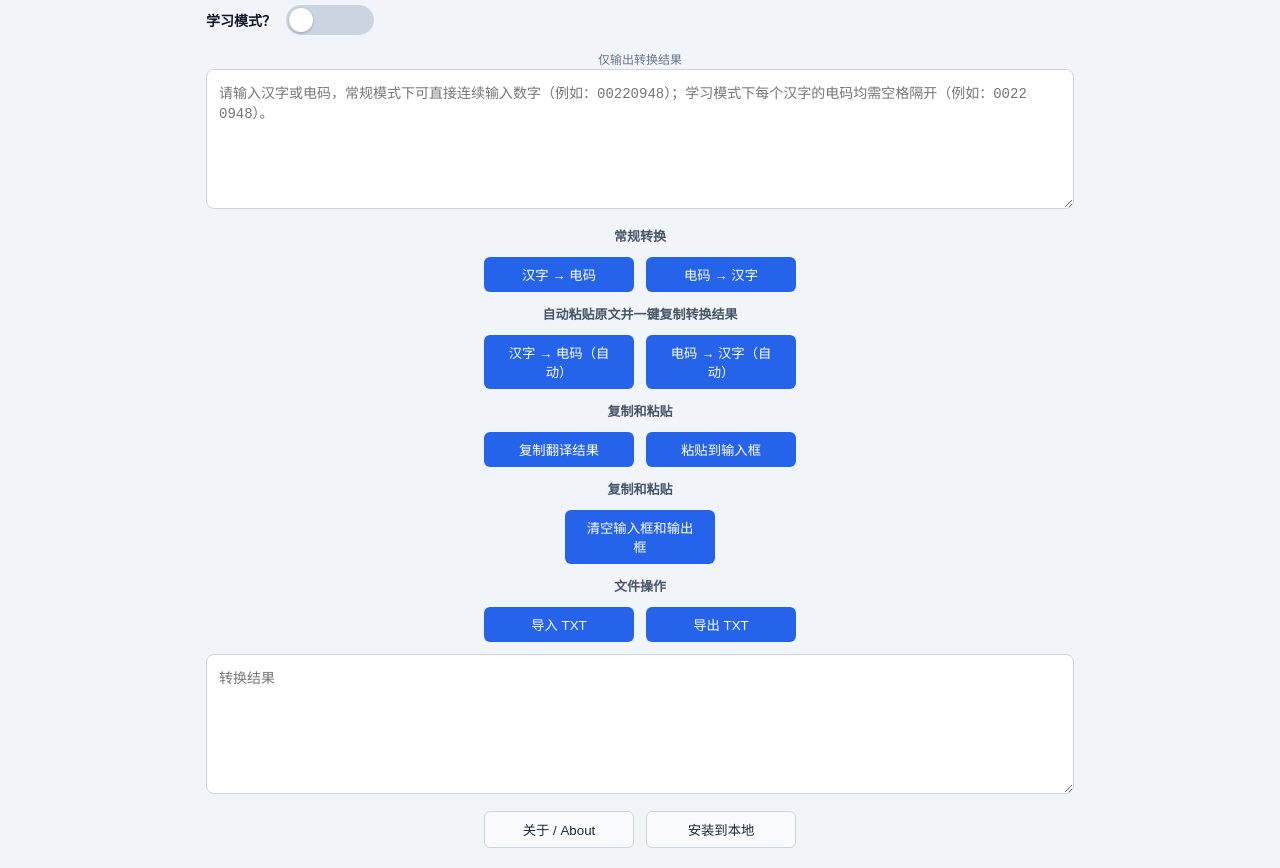
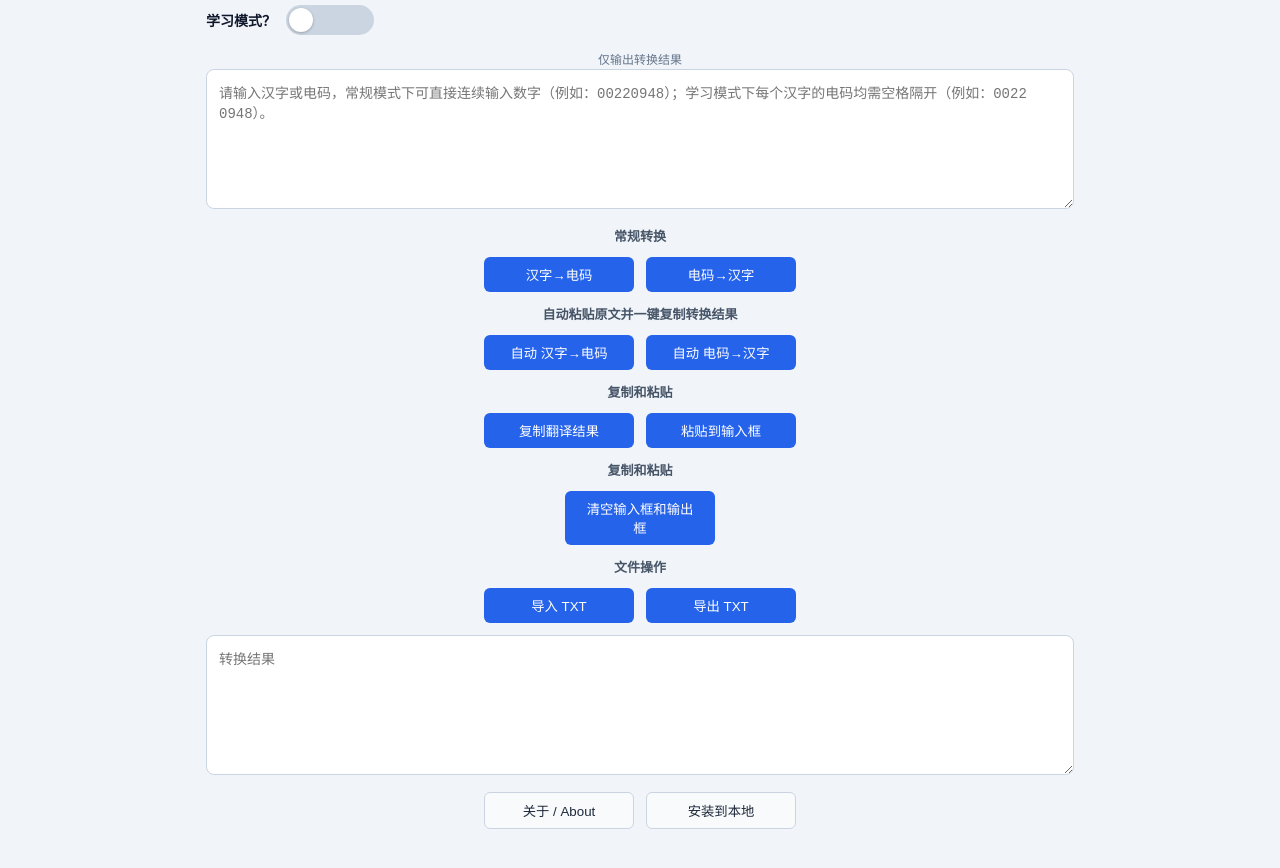
Before and after one commit to hatsunesenya/chinese-code-web, a plain HTML site: page index.html in a window 1280 px wide. Shown: the part 75-943 px from the top of the page. Drawn offline with Linux system fonts and the light colour scheme.

Commit message:
1.5.1版本 对按钮布局进行微调

```diff
--- a/index.html
+++ b/index.html
@@ -33,16 +33,16 @@
         <div class="action-group">
             <p class="group-label">常规转换</p>
             <div class="buttons">
-                <button onclick="hanziToCode()">汉字 → 电码</button>
-                <button onclick="codeToHanzi()">电码 → 汉字</button>
+                <button onclick="hanziToCode()">汉字→电码</button>
+                <button onclick="codeToHanzi()">电码→汉字</button>
             </div>
         </div>
 
         <div class="action-group">
             <p class="group-label">自动粘贴原文并一键复制转换结果</p>
             <div class="buttons">
-                <button onclick="hanziToCodeAuto()">汉字 → 电码（自动）</button>
-                <button onclick="codeToHanziAuto()">电码 → 汉字（自动）</button>
+                <button onclick="hanziToCodeAuto()">自动 汉字→电码</button>
+                <button onclick="codeToHanziAuto()">自动 电码→汉字</button>
             </div>
         </div>
 
```
